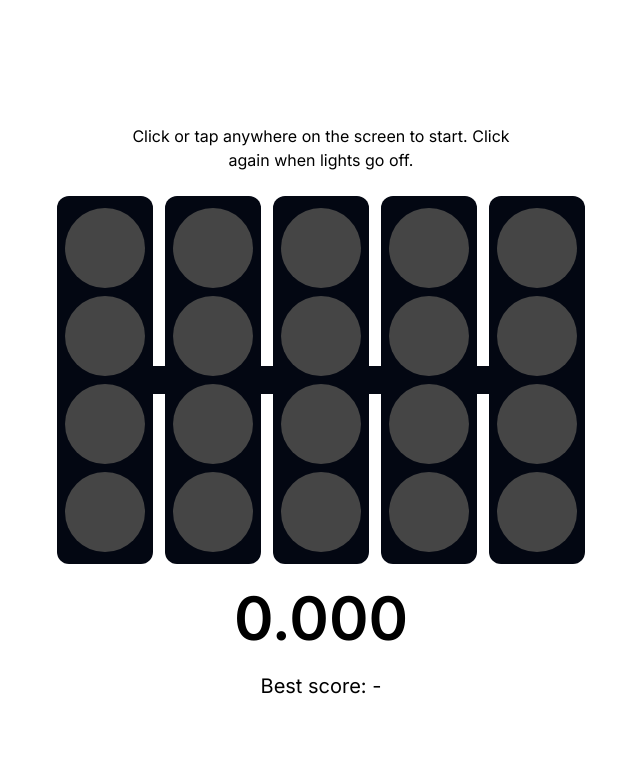
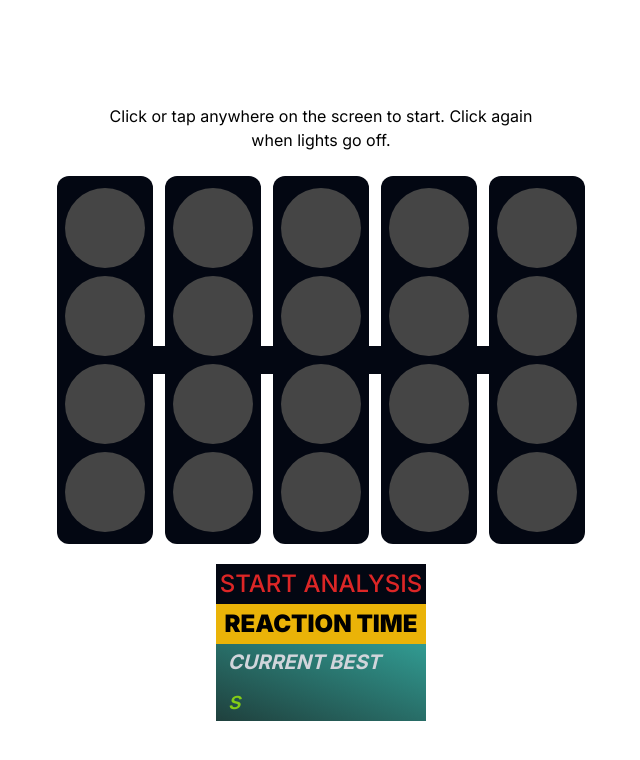
Before and after one commit to daniarnaizg/jumpstart-f1, a Next.js app: page / in a window 1280 px wide. Shown: the top 760 px of the page, without its empty margins (319-959 px from the left). Built offline with nearby package versions, Linux system fonts and the light colour scheme.

Commit message:
added result card

```diff
--- a/src/components/F1TrafficLights.jsx
+++ b/src/components/F1TrafficLights.jsx
@@ -1,9 +1,11 @@
 "use client";
 import React, {useState, useEffect, useRef} from 'react';
+import ResultCard from "@/components/ResultCard";
 
 const Separator = () => <div className="w-3 h-7 bg-gray-950"/>;
 
-const Light = ({color}) => (<div style={{backgroundColor: color}} className="w-10 md:w-15 lg:w-20 h-10 md:h-15 lg:h-20 rounded-full m-1"></div>);
+const Light = ({color}) => (<div style={{backgroundColor: color}}
+                                 className="w-10 md:w-15 lg:w-20 h-10 md:h-15 lg:h-20 rounded-full m-1"></div>);
 
 const TrafficLight = ({isOn}) => {
     const colors = isOn ? ['#454545', '#454545', '#FF0000', '#FF0000'] : ['#454545', '#454545', '#454545', '#454545'];
@@ -73,7 +75,7 @@ const F1TrafficLights = () => {
             }
 
         } else {
-            setPlaceholder("JUMP START!");
+            setPlaceholder("JUMPSTART!");
         }
         setCurrentLight(0);
         setLightsOffTime(null);
@@ -106,7 +108,8 @@ const F1TrafficLights = () => {
 
 
     return (<div className="flex flex-col items-center justify-center">
-        <p className="mt-6 w-2/3 text-m text-center font-normal mb-6">Click or tap anywhere on the screen to start. Click again when
+        <p className="mt-6 w-3/4 text-m text-center font-normal mb-6">Click or tap anywhere on the screen to start.
+            Click again when
             lights go off.
         </p>
         <div className="flex items-center justify-center">
@@ -115,9 +118,12 @@ const F1TrafficLights = () => {
                 {index !== 4 && <Separator/>}
             </React.Fragment>))}
         </div>
-        {placeholder &&
-            <p className={`mt-6 w-3/4 text-4xl lg:text-6xl text-center font-semibold ${textChanged ? 'transform transition-transform duration-200 scale-110' : ''}`}>{placeholder}</p>}
-        <p className="mt-6 text-xl font-normal">Best score: {bestTime ? bestTime : '-'}</p>
+        {/*{placeholder &&*/}
+        {/*    <p className={`mt-6 w-3/4 text-4xl lg:text-6xl text-center font-semibold ${textChanged ? 'transform transition-transform duration-200 scale-110' : ''}`}>{placeholder}</p>}*/}
+        {/*<p className="mt-6 text-xl font-normal">Best score: {bestTime ? bestTime : '-'}</p>*/}
+        <div className="mt-5">
+            <ResultCard result={placeholder} best={bestTime}/>
+        </div>
     </div>);
 };
 
--- /dev/null
+++ b/src/components/ResultCard.jsx
@@ -0,0 +1,28 @@
+"use client";
+
+const ResultCard = ({result, best}) => {
+
+    return (<div className="flex flex-col items-center justify-center">
+        <div className="text-2xl w-full text-center font-medium p-1 bg-gray-950 text-red-600 select-none">START ANALYSIS</div>
+        <div className="text-2xl w-full text-center font-black p-1 bg-yellow-500 select-none">REACTION TIME</div>
+        <div
+            className="w-full flex flex-col items-start justify-center py-1 px-3 bg-gradient-to-tr from-[#1f403d] to-[#319b92]">
+            <div className="text-xl text-gray-300 font-bold italic select-none">CURRENT BEST</div>
+            <div className="text-4xl text-lime-500 font-bold italic select-none">{best}<span
+                className="text-2xl font-medium">s</span></div>
+        </div>
+        {result !== "0.000" && result !== "JUMPSTART!" && <div
+            className="w-full flex flex-col items-start justify-center py-1 px-3 bg-gradient-to-tr from-[#141e2e] to-[#2a4e6d]">
+            <div className="text-xl text-gray-300 font-bold italic select-none">NEW TIME</div>
+            <div className="text-4xl text-gray-300 font-bold italic select-none">{result}<span
+                className="text-2xl font-medium">s</span></div>
+        </div>}
+        {result === "JUMPSTART!" && <div
+            className="w-full flex flex-col items-start justify-center py-1 px-3 bg-gradient-to-tr from-red-900 to-red-700">
+            <div className="text-4xl text-gray-300 font-bold italic select-none">{result}</div>
+        </div>}
+    </div>);
+
+}
+
+export default ResultCard;
```
